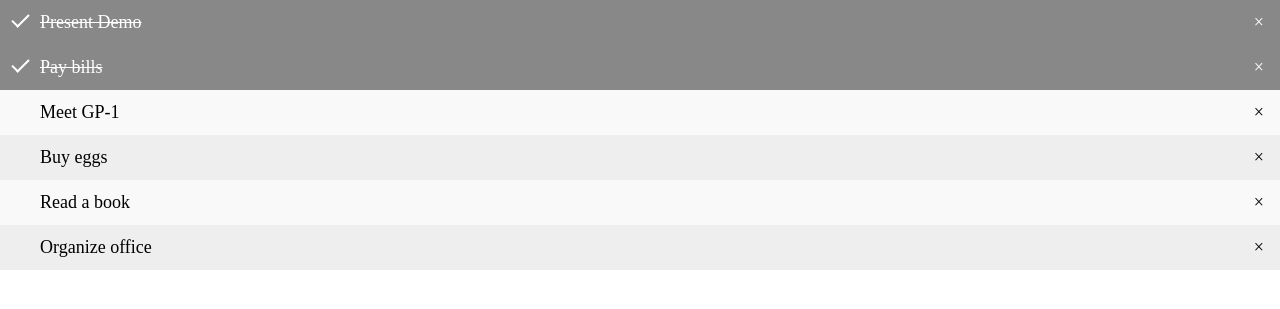
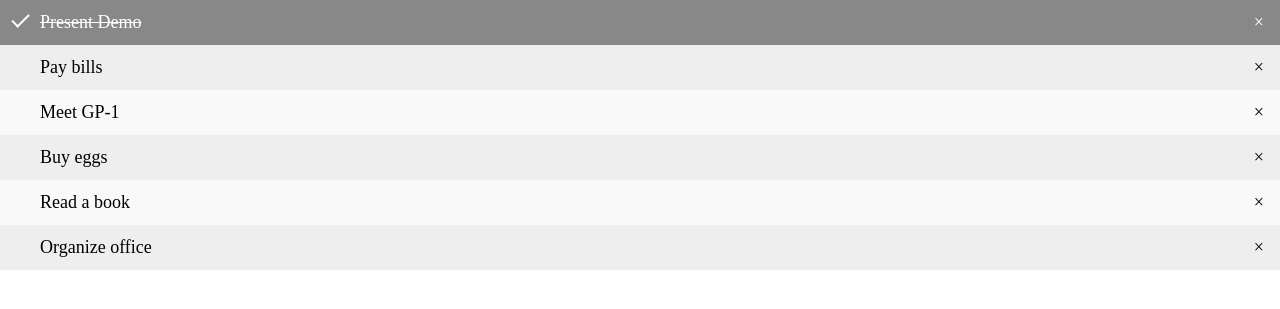
Before and after one commit to asksmruti/demo, a Flask app: page / in a window 1280 px wide. Shown: the part 135-444 px from the top of the page. Run offline with Flask 2, Linux system fonts and the light colour scheme.

Commit message:
Uncheck the task

```diff
--- a/gh_action_demo/templates/home.html
+++ b/gh_action_demo/templates/home.html
@@ -135,7 +135,7 @@
 
 <ul id="myUL">
     <li class="checked">Present Demo</li>
-    <li class="checked">Pay bills</li>
+    <li>Pay bills</li>
     <li>{{ task }}</li>
     <li>Buy eggs</li>
     <li>Read a book</li>
```
